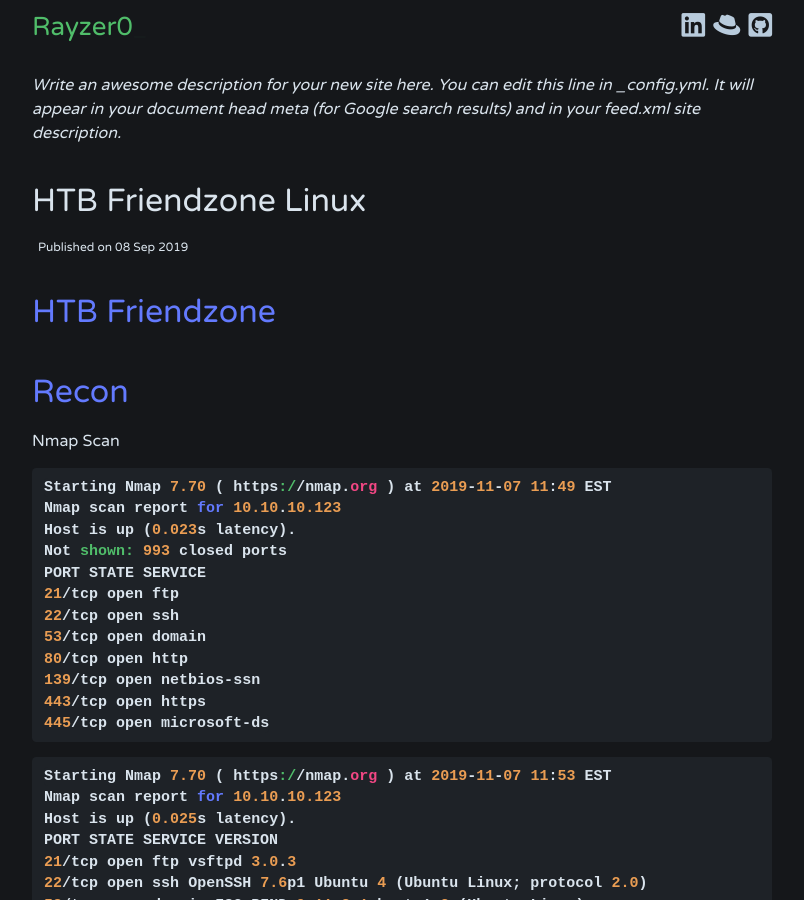
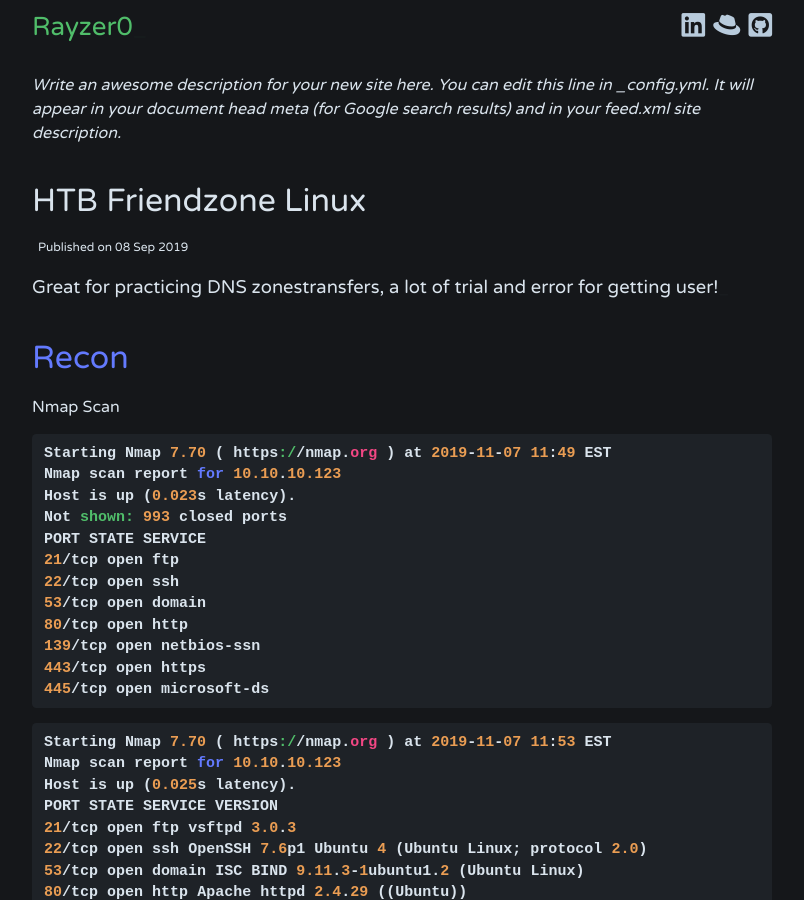
Before and after one commit to Rayferrufino/Rayferrufino.github.io, a Jekyll site: the page built from _posts/2019-09-08-HTBFriendzone.md, in a window 1280 px wide and 900 px high. Shown: the whole window, without its empty margins (238-1042 px from the left). Built offline with Jekyll 4.4.1, drawn with Linux system fonts in a browser that asks for light colours; comment, search, counter and statistics services are not loaded.

Commit message:
Update 2019-09-08-HTBFriendzone.md

```diff
--- a/_posts/2019-09-08-HTBFriendzone.md
+++ b/_posts/2019-09-08-HTBFriendzone.md
@@ -1,11 +1,9 @@
 ---
 layout: post
 title:  "HTB Friendzone Linux"
-description :
-tags:
+description : Great for practicing DNS zonestransfers, a lot of trial and error for getting user!
+tags: HTB, DNS, ctf
 ---
-
-# HTB Friendzone
 
 # Recon
 Nmap Scan
```
